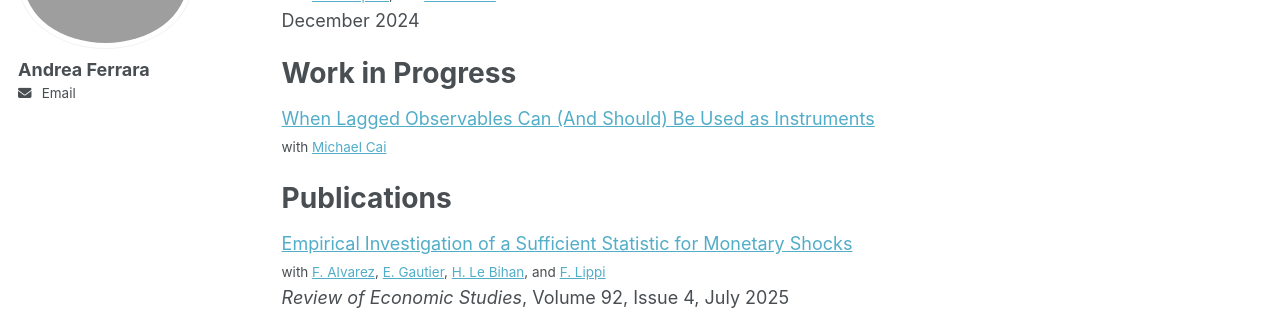
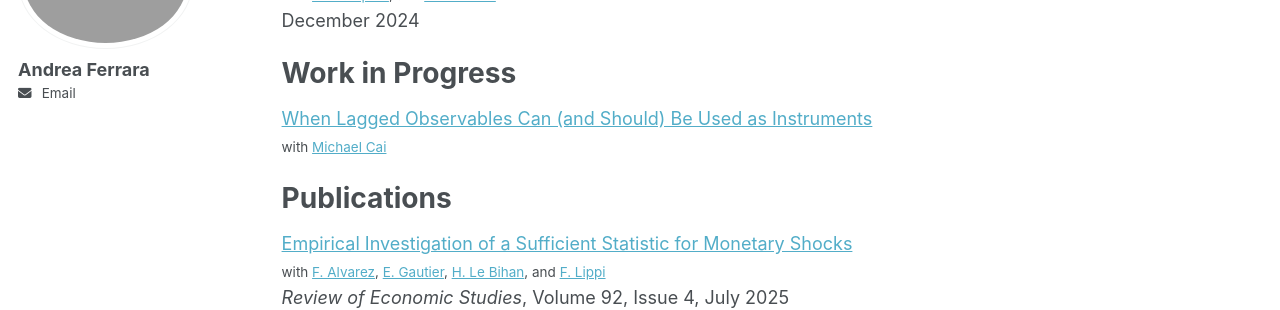
Before and after one commit to AndreaFerrara1997/AndreaFerrara1997.github.io, a Jekyll site: the page built from index.md, in a window 1280 px wide and 900 px high, scrolled down 777 px. Shown: the part 184-494 px from the top of the window. Built offline with Jekyll 4.4.1, drawn with Linux system fonts in a browser that asks for light colours; a script that is not in the unit is left out.

Commit message:
Update index.md

```diff
--- a/index.md
+++ b/index.md
@@ -24,7 +24,7 @@ Email: andr.ferrara1@gmail.com
 {% include workingpapers.md %}
 
 # Work in Progress
-<span class="archive__item-title" style="color:#52ADC8; text-decoration:underline;">When Lagged Observables Can (And Should) Be Used as Instruments</span> <span style="color:gray;">
+<span class="archive__item-title" style="color:#52ADC8; text-decoration:underline;">When Lagged Observables Can (and Should) Be Used as Instruments</span> <span style="color:gray;">
 </span><br>
 <small>with [Michael Cai](https://www.michaelcai.com)</small>
 
```
